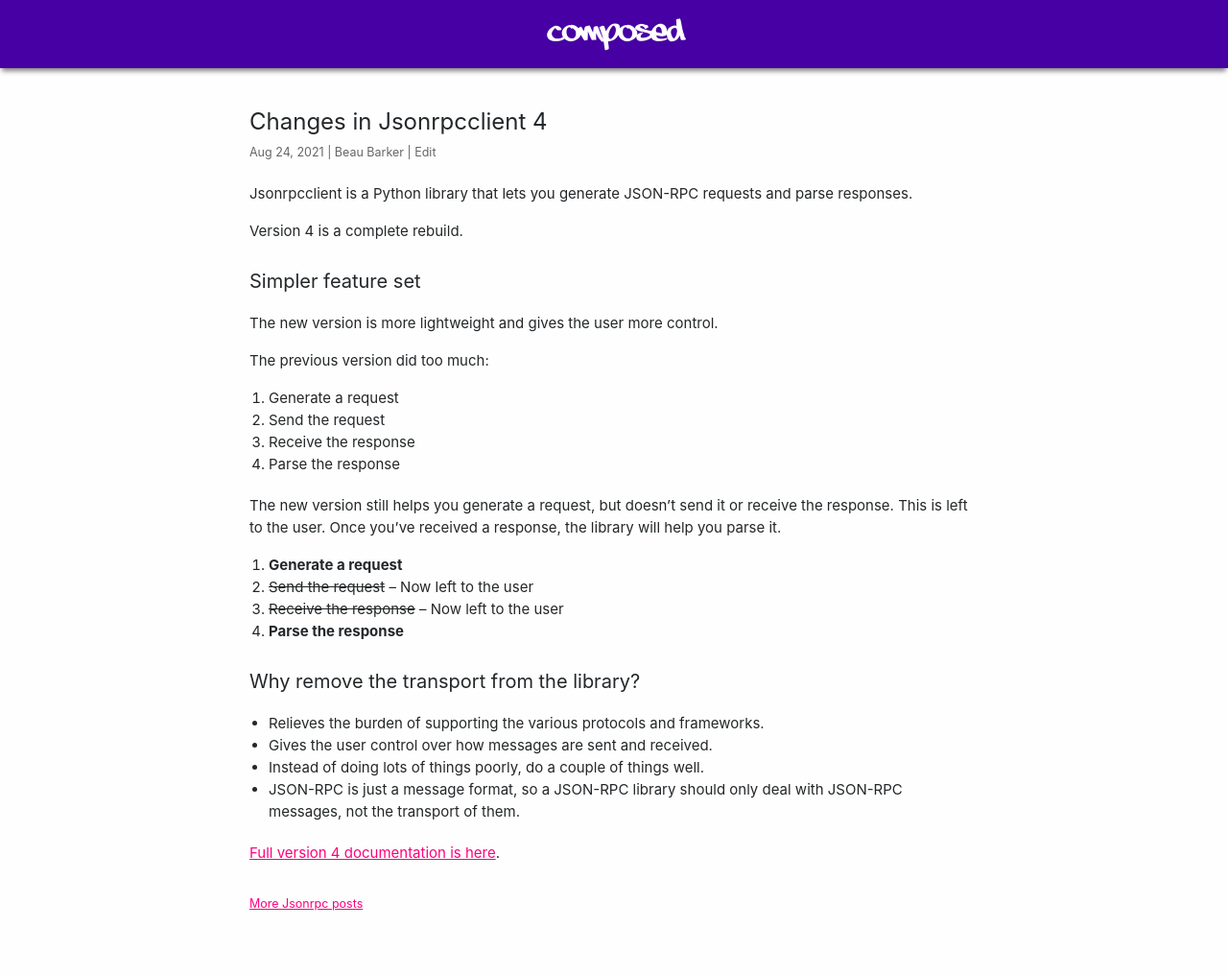
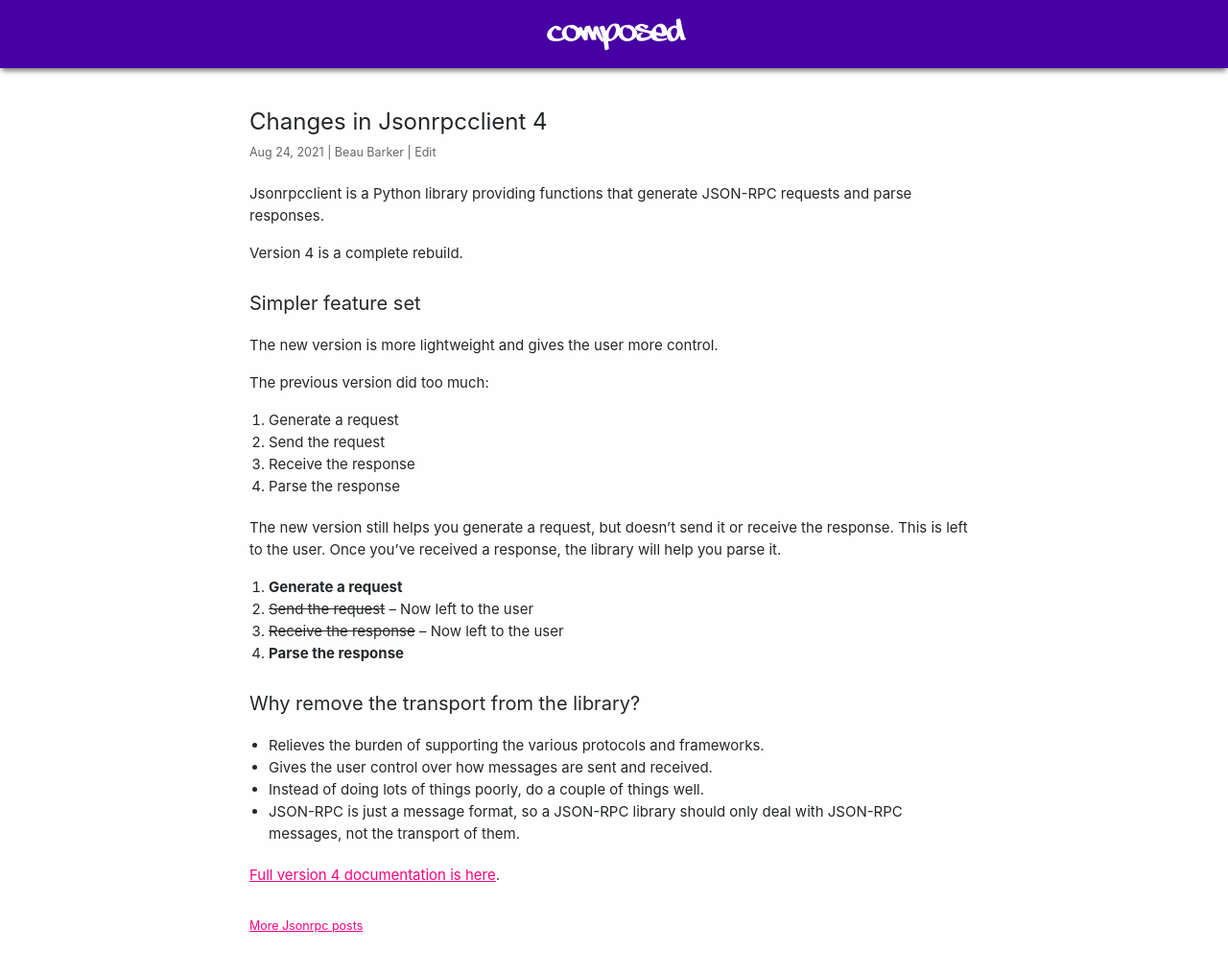
Before and after one commit to explodinglabs/explodinglabs.github.io, a Jekyll site: the page built from docs/_posts/jsonrpc/2021-08-24-jsonrpcclient-4-changes.markdown, in a window 1280 px wide. Shown: the whole page at 96% size. Built offline with Jekyll 4.4.1, drawn with Linux system fonts in a browser that asks for light colours; before the commit the page ends 993 px from its top, so only the background shows below that.

Commit message:
Update 2021-08-24-jsonrpcclient-4-changes.markdown

```diff
--- a/docs/_posts/jsonrpc/2021-08-24-jsonrpcclient-4-changes.markdown
+++ b/docs/_posts/jsonrpc/2021-08-24-jsonrpcclient-4-changes.markdown
@@ -4,7 +4,7 @@ category: jsonrpc
 title: Changes in Jsonrpcclient 4
 permalink: /jsonrpcclient-4-changes
 ---
-Jsonrpcclient is a Python library that lets you generate JSON-RPC requests and
+Jsonrpcclient is a Python library providing functions that generate JSON-RPC requests and
 parse responses.
 
 Version 4 is a complete rebuild.
```
